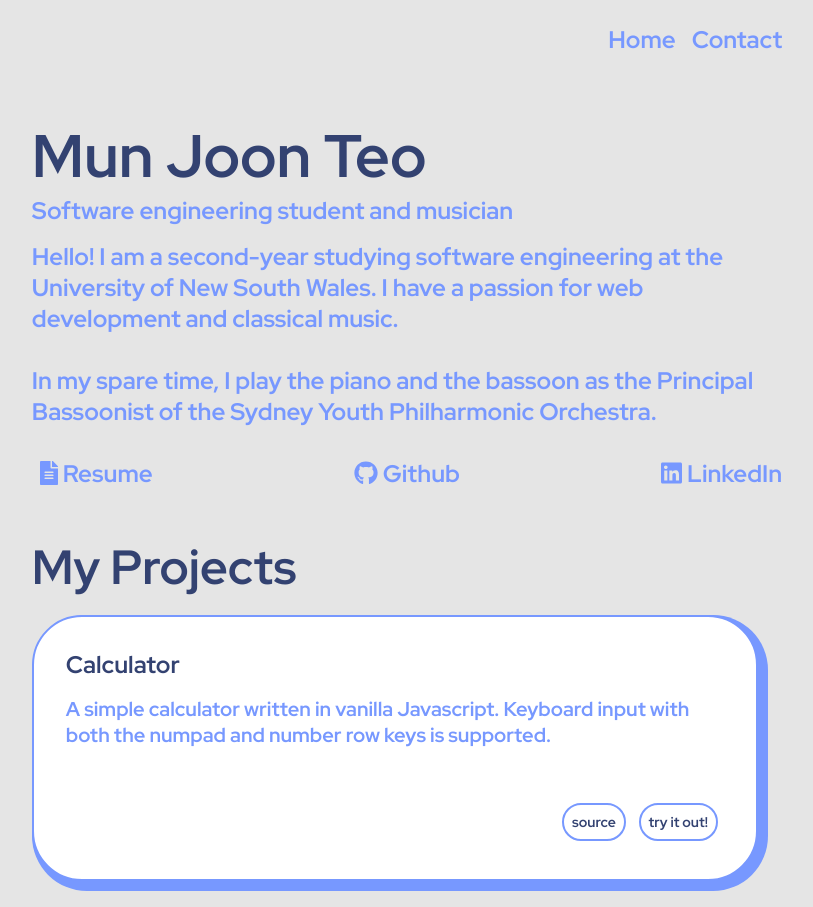
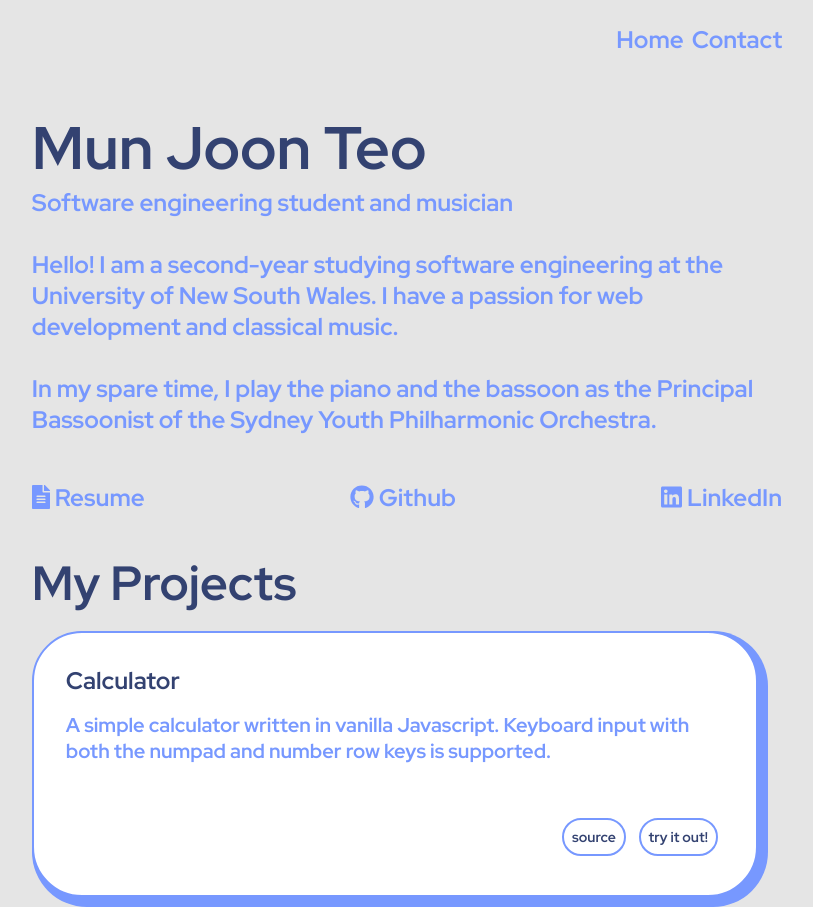
Before and after one commit to munjoonteo/website, a Gatsby site: page / in a window 1280 px wide. Shown: the top 907 px of the page, without its empty margins (229-1042 px from the left). Built offline with nearby package versions, Linux system fonts and the light colour scheme; Gatsby itself is replaced by a stand-in of ours.

Commit message:
fixed spacing

```diff
--- a/src/components/bio.js
+++ b/src/components/bio.js
@@ -4,10 +4,11 @@ import styles from "../styles/bio.module.css"
 export default function Bio() {
   return (
     <div className={styles.bio}>
-      Hello! I am a second-year studying software engineering at the University
-      of New South Wales. I have a passion for web development and classical
-      music.{"\n\n"}In my spare time, I play the piano and the bassoon as the
-      Principal Bassoonist of the Sydney Youth Philharmonic Orchestra.
+      {"\n"}Hello! I am a second-year studying software engineering at the
+      University of New South Wales. I have a passion for web development and
+      classical music.{"\n\n"}In my spare time, I play the piano and the bassoon
+      as the Principal Bassoonist of the Sydney Youth Philharmonic Orchestra.
+      {"\n\n"}
     </div>
   )
 }
--- a/src/styles/bio.module.css
+++ b/src/styles/bio.module.css
@@ -1,7 +1,5 @@
 .bio {
   font-size: 24px;
   color: #7798ff;
-  margin-top: 2%;
-  margin-bottom: 2%;
   white-space: pre-wrap;
 }
--- a/src/styles/layout.module.css
+++ b/src/styles/layout.module.css
@@ -20,7 +20,7 @@
 a {
   display: block;
   margin-top: 1rem;
-  padding: 0px 8px 8px 8px;
+  padding-right: 8px;
   color: #7798ff;
   text-decoration: none;
   font-size: 1.5rem;
```
